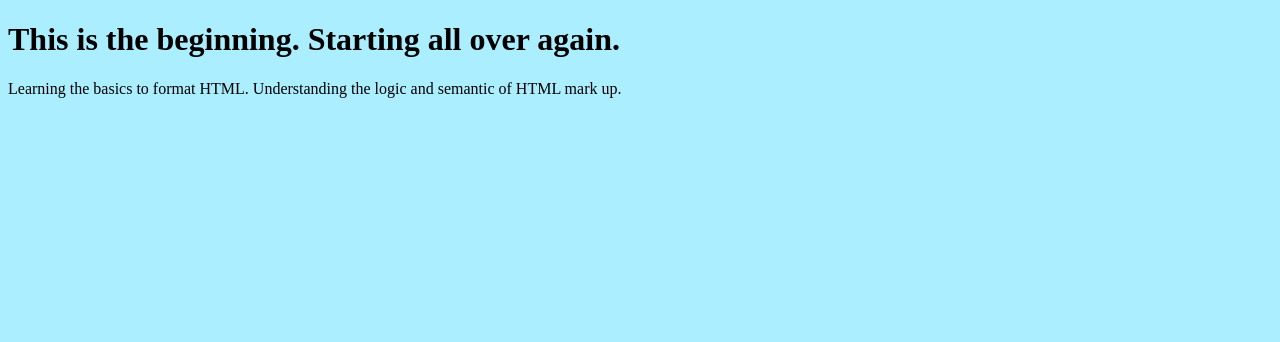
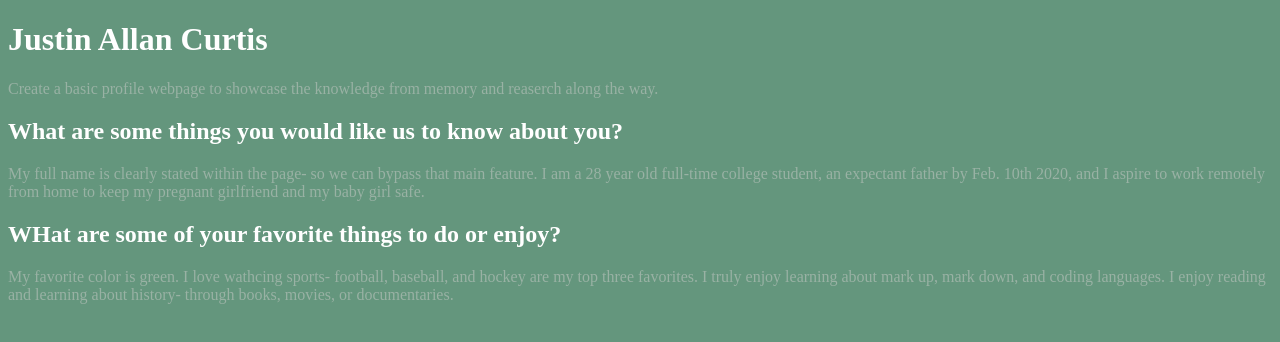
Before and after one commit to jacurtis813/beginner_course, a plain HTML site: page index.html in a window 1280 px wide. Drawn offline with Linux system fonts and the light colour scheme.

Commit message:
Create the basic opening format in html and the basic styles in css. Test and save.

```diff
--- a/assets/css/style.css
+++ b/assets/css/style.css
@@ -1,5 +1,15 @@
 /*This will be the future stylesheet for beginner course */
 
 body {
-    background-color: #aef
+    background-color: rgb(100, 150, 125);
 }
+
+h1,
+h2,
+h3 {
+    color: white;
+}
+
+p {
+    color: #cececc80;
+}
--- a/index.html
+++ b/index.html
@@ -1,15 +1,32 @@
 <!DOCTYPE html>
 
 <html lang="en">
+
 <head>
     <meta charset="UTF-8" />
     <link rel="stylesheet" href="./assets/css/style.css">
 
-        <title>Starting from scratch</title>
+    <title>Justin Curtis</title>
 </head>
+
 <body>
-        <h1>This is the beginning. Starting all over again.</h1>
+    <h1>Justin Allan Curtis</h1>
 
-        <p>Learning the basics to format HTML. Understanding the logic and semantic of HTML mark up.</p>
+    <p>Create a basic profile webpage to showcase the knowledge from memory and reaserch along the way.</p>
+
+    <h2>What are some things you would like us to know about you?</h2>
+
+    <p>My full name is clearly stated within the page- so we can bypass that main feature. I am a 28 year old full-time
+        college student, an expectant father by Feb. 10th 2020, and I aspire to work remotely from home to keep my
+        pregnant girlfriend and my baby girl safe.</p>
+
+    <h2>WHat are some of your favorite things to do or enjoy?</h2>
+
+    <p>My favorite color is green. I love wathcing sports- football, baseball, and hockey are my top three favorites. I
+        truly enjoy learning about mark up, mark down, and coding languages. I enjoy reading and learning about history-
+        through books, movies, or documentaries.</p>
+
+
 </body>
+
 </html>
```
Also changed, not shown: 1 other file. Lines whose indentation alone changed are shown as unchanged.
